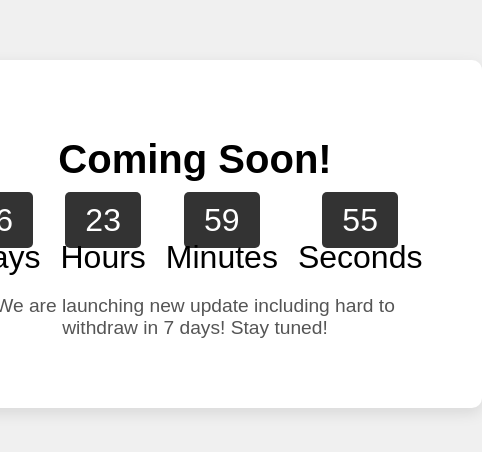
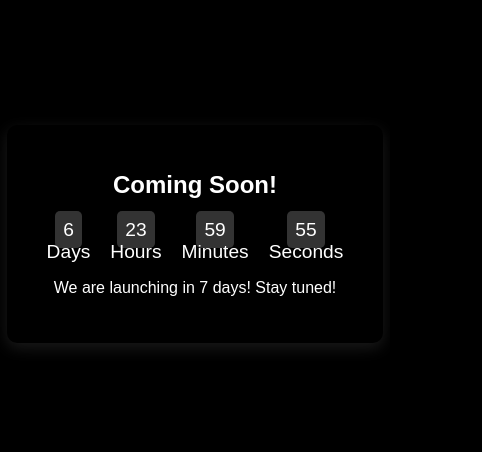
Before and after one commit to danny200000/quiz, a plain HTML site: page index.html in a window 390 px wide. Shown: the part 188-640 px from the top of the page, 482 px wide, since content can reach past the window. Drawn offline with Linux system fonts and the light colour scheme.

Commit message:
Update index.html

```diff
--- a/index.html
+++ b/index.html
@@ -11,43 +11,65 @@
             justify-content: center;
             align-items: center;
             height: 100vh;
-            background-color: #f0f0f0;
+            background-color: #000; /* Black background */
             margin: 0;
+            color: #fff; /* White text */
         }
 
         .countdown-container {
             text-align: center;
-            background-color: #fff;
-            padding: 50px;
+            padding: 30px;
             border-radius: 10px;
-            box-shadow: 0 5px 15px rgba(0,0,0,0.1);
+            box-shadow: 0 5px 15px rgba(255,255,255,0.1);
         }
 
         h1 {
-            font-size: 2.5em;
+            font-size: 2em;
             margin-bottom: 20px;
         }
 
         .countdown {
             display: flex;
             justify-content: space-between;
-            font-size: 2em;
+            font-size: 1.5em;
         }
 
         .countdown div {
             margin: 0 10px;
+            text-align: center;
         }
 
         .time {
             background-color: #333;
             color: #fff;
-            padding: 10px 20px;
+            padding: 10px;
             border-radius: 5px;
+            width: 60px;
         }
 
         p {
             font-size: 1.2em;
-            color: #555;
+            color: #fff;
+        }
+
+        /* Responsive design for smaller screens */
+        @media (max-width: 600px) {
+            h1 {
+                font-size: 1.5em;
+            }
+
+            .countdown {
+                font-size: 1.2em;
+            }
+
+            .time {
+                width: 50px;
+                padding: 8px;
+            }
+
+            p {
+                font-size: 1em;
+            }
         }
     </style>
 </head>
@@ -60,7 +82,7 @@
             <div><span id="minutes" class="time">00</span><br>Minutes</div>
             <div><span id="seconds" class="time">00</span><br>Seconds</div>
         </div>
-        <p>We are launching new update including hard to withdraw in 7 days! Stay tuned!</p>
+        <p>We are launching in 7 days! Stay tuned!</p>
     </div>
 
     <script>
```
